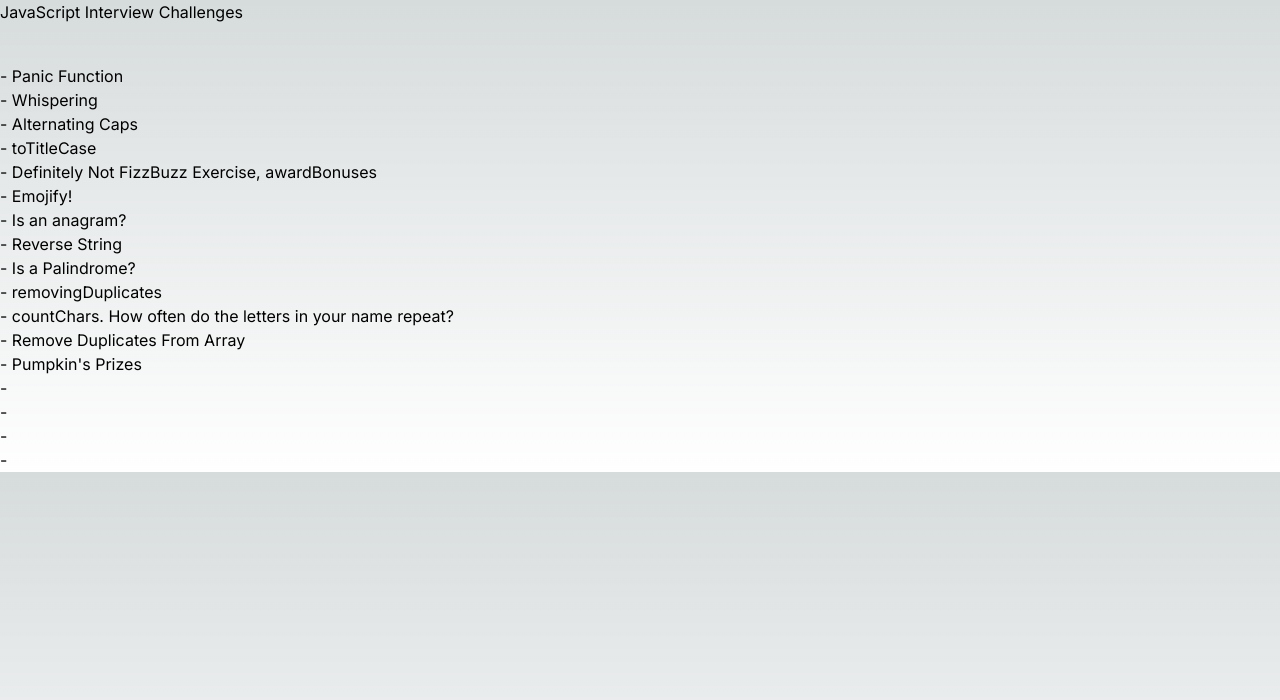
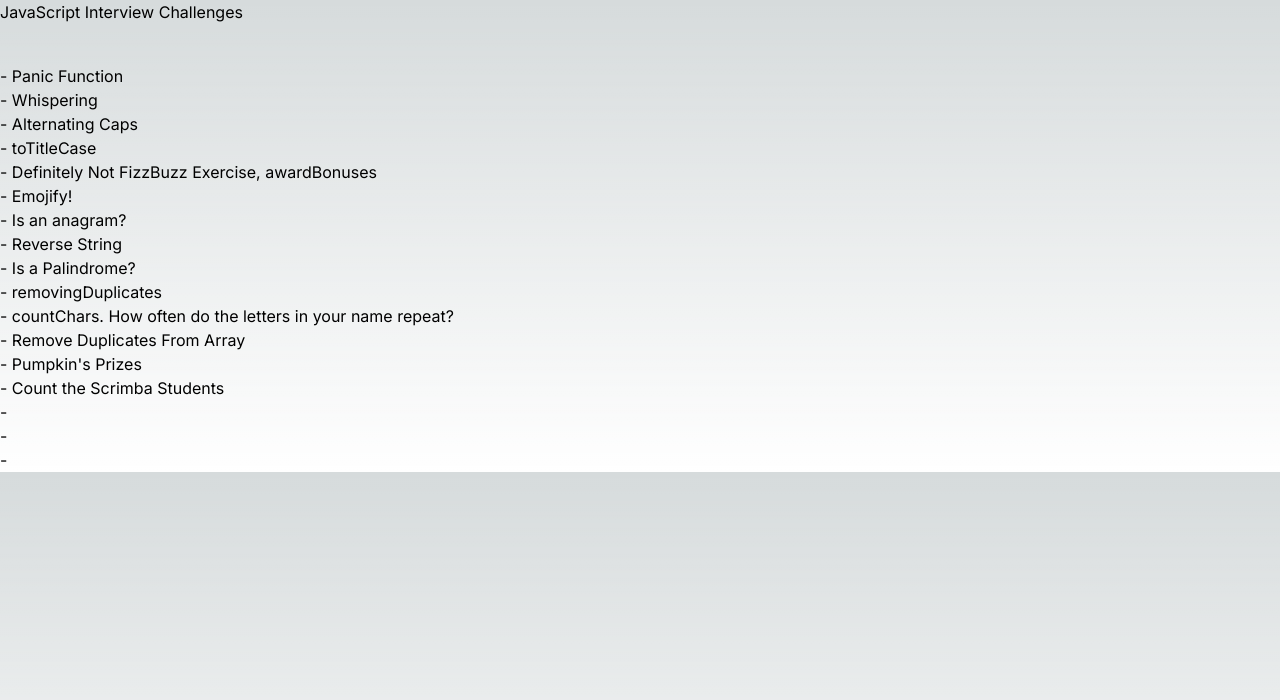
Before and after one commit to IsabelTizon/js-challenges, a Next.js app: page /scrimba in a window 1280 px wide. Shown: the top 700 px of the page. Built offline with nearby package versions, Linux system fonts and the light colour scheme.

Commit message:
Count the Scrimba Students object created in Challenges array

```diff
--- a/src/components/challengesArray.js
+++ b/src/components/challengesArray.js
@@ -463,14 +463,17 @@ export const challenges = [
 	},
 	{
 		id: 13,
-		name: "",
-		descriptions: [" "],
-		examples: [
-			"Example input: ''",
-			"Example output: ",
-			"Example input: ''",
-			"Example output: ",
+		name: "Count the Scrimba Students",
+		descriptions: [
+			"Alex from Scrimba wants to know how many new students have attended.",
+			"Scrimba's weekly Town Hall event this year",
+			"He has an array of first-time attendees for each month of the year. Help him find the total number of attendees!",
+			"Your function should take in an array and return a number representing the total number of new attendees.",
+			"const studentCount = [50,53,61,67,60,70,78,80,80,81,90,110];",
+			"function sumArray(arr){}",
+			"console.log(sumArray(studentCount));",
 		],
+		examples: ["Example input: [1,2,3]", "Example output: 6"],
 		tester: [""],
 		methods: ["", "", ""],
 		explanations: ["", "", "", ""],
```
